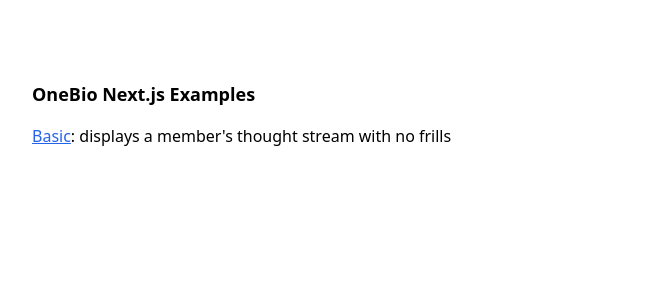
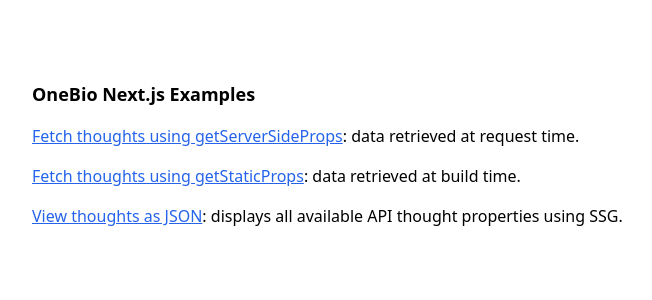
Before and after one commit to silicontwin/onebio-nextjs-starter, a Next.js app: page / in a window 1280 px wide. Shown: the top 300 px of the page, without its empty margins (48-700 px from the left). Built offline with nearby package versions, Linux system fonts and the light colour scheme.

Commit message:
added links to an ssg and json example

```diff
--- a/src/pages/index.tsx
+++ b/src/pages/index.tsx
@@ -13,12 +13,26 @@
         Next.js Examples
       </h1>
 
-      <ul>
+      <ul className="flex flex-col justify-start items-start space-y-4">
         <li>
-          <Link href="/basic" className="text-blue-600 underline">
-            Basic
+          <Link href="/ssr" className="text-blue-600 underline">
+            Fetch thoughts using getServerSideProps
           </Link>
-          : displays a member's thought stream with no frills
+          : data retrieved at request time.
+        </li>
+
+        <li>
+          <Link href="/ssg" className="text-blue-600 underline">
+            Fetch thoughts using getStaticProps
+          </Link>
+          : data retrieved at build time.
+        </li>
+
+        <li>
+          <Link href="/stringify" className="text-blue-600 underline">
+            View thoughts as JSON
+          </Link>
+          : displays all available API thought properties using SSG.
         </li>
       </ul>
     </div>
```
